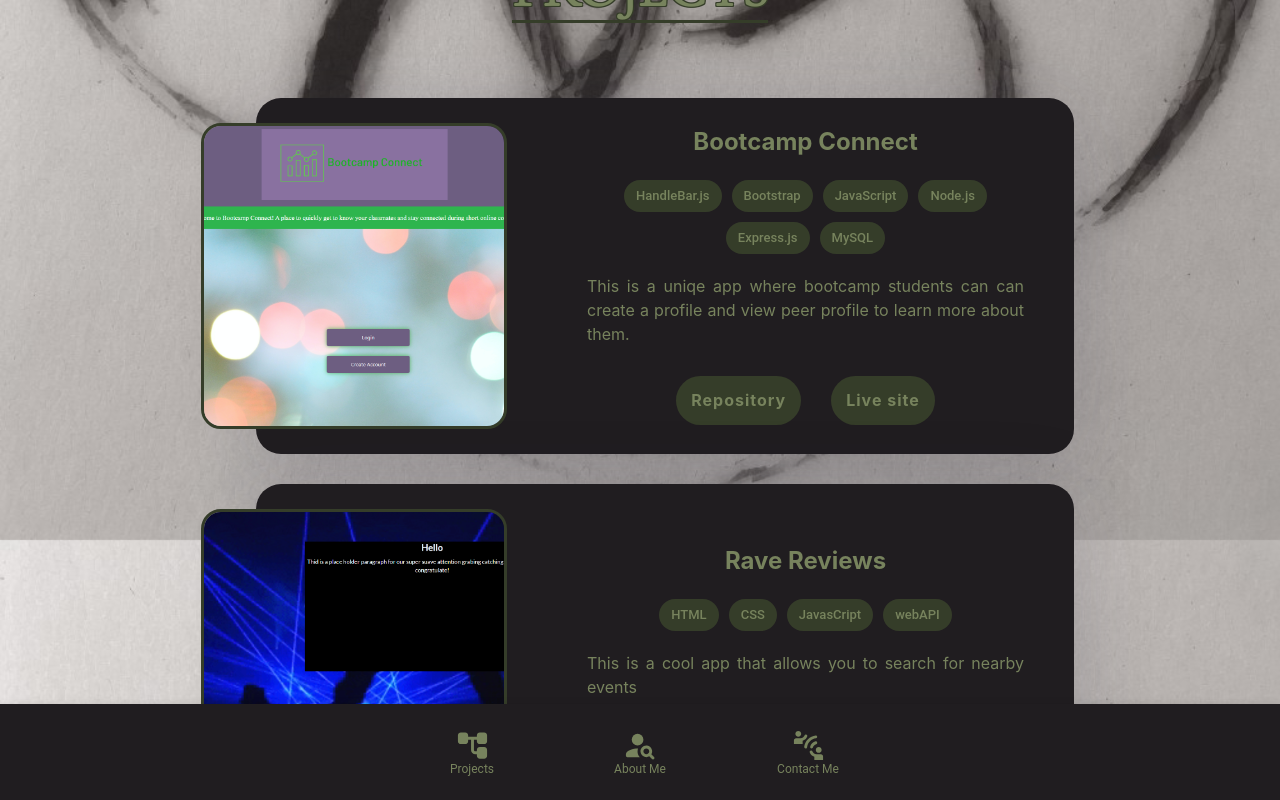
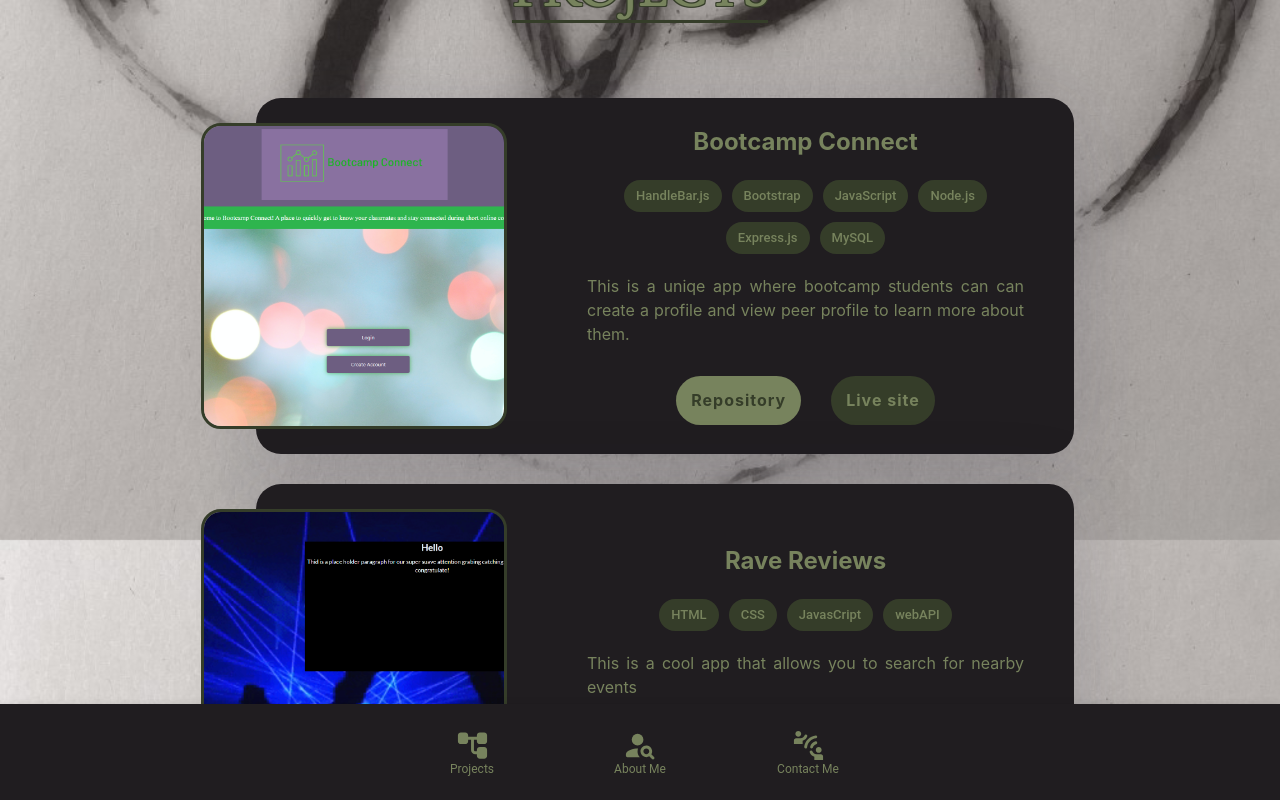
Before and after one commit to MoxUFO/Port_Solidus, a React (Create React App) app: page / in a window 1280 px wide. In both pictures the pointer is over the link 738 px from the left and 1140 px from the top of the page. Shown: the part 740-1540 px from the top of the page. Built offline with nearby package versions, Linux system fonts and the light colour scheme.

Commit message:
project button now have hover effect

```diff
--- a/src/assest/css/Projects.css
+++ b/src/assest/css/Projects.css
@@ -82,6 +82,13 @@
     /* text-align: center; */
     letter-spacing: 1px;
 }
+.blog-slider__button:hover {
+    /* display: inline-flex; */
+
+    color:#353D29 ;
+    background-color:#77835D ;
+
+}
 
 /* Media Queries */
 @media screen and (max-width: 480px) {
```
